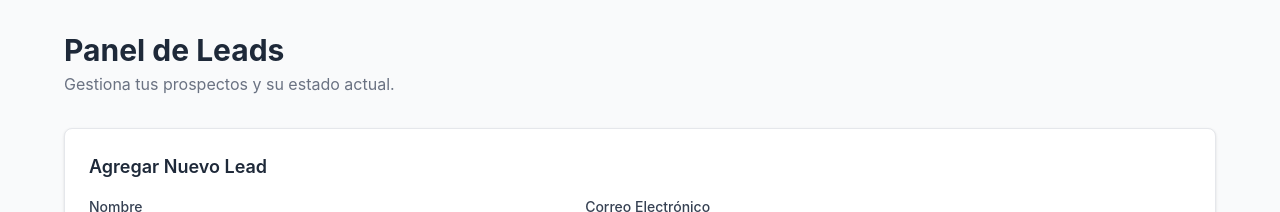
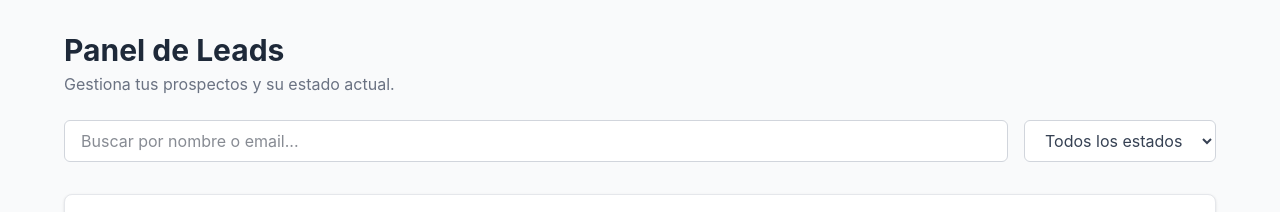
Before and after one commit to luisjcm/crm-frontend, a React (Vite) app: page / in a window 1280 px wide. Shown: the top 212 px of the page. Built offline with nearby package versions, Linux system fonts and the light colour scheme; no server answers.

Commit message:
feat: implementar barra de busqueda y filtros por estado (Closes #8)

```diff
--- a/src/pages/Dashboard.jsx
+++ b/src/pages/Dashboard.jsx
@@ -7,7 +7,9 @@ const Dashboard = () => {
   const [leads, setLeads] = useState([]);
   const [loading, setLoading] = useState(true);
 
-  // 🚀 2. Nuevos estados para el modal
+  const [searchTerm, setSearchTerm] = useState('');
+  const [statusFilter, setStatusFilter] = useState('todos');
+
   const [isModalOpen, setIsModalOpen] = useState(false);
   const [leadToDelete, setLeadToDelete] = useState(null);
 
@@ -60,6 +62,14 @@ const Dashboard = () => {
     }
   };
 
+  // 🚀 LÓGICA DE FILTRADO (Esto sucede antes del map)
+  const filteredLeads = leads.filter(lead => {
+    const matchesSearch = lead.nombre.toLowerCase().includes(searchTerm.toLowerCase()) ||
+                          lead.email.toLowerCase().includes(searchTerm.toLowerCase());
+    const matchesStatus = statusFilter === 'todos' || lead.estado === statusFilter;
+    return matchesSearch && matchesStatus;
+  });
+
   return (
     <div className="min-h-screen bg-gray-50 dark:bg-gray-900 p-8 transition-colors duration-200">
       <div className="mx-auto max-w-6xl">
@@ -67,6 +77,27 @@ const Dashboard = () => {
         <header className="mb-8">
           <h1 className="text-3xl font-bold text-gray-800 dark:text-gray-100">Panel de Leads</h1>
           <p className="text-gray-500 dark:text-gray-400 mt-1">Gestiona tus prospectos y su estado actual.</p>
+
+        {/* 🚀 BARRA DE BÚSQUEDA Y FILTROS */}
+          <div className="flex flex-col md:flex-row gap-4 mt-6">
+            <input
+              type="text"
+              placeholder="Buscar por nombre o email..."
+              value={searchTerm}
+              onChange={(e) => setSearchTerm(e.target.value)}
+              className="flex-1 px-4 py-2 border border-gray-300 dark:border-gray-700 bg-white dark:bg-gray-800 rounded-md text-gray-900 dark:text-gray-100 outline-none focus:ring-2 focus:ring-blue-500 transition-colors"
+            />
+            <select
+              value={statusFilter}
+              onChange={(e) => setStatusFilter(e.target.value)}
+              className="px-4 py-2 border border-gray-300 dark:border-gray-700 bg-white dark:bg-gray-800 rounded-md text-gray-700 dark:text-gray-200 outline-none focus:ring-2 focus:ring-blue-500 transition-colors"
+            >
+              <option value="todos">Todos los estados</option>
+              <option value="nuevo">Nuevo</option>
+              <option value="contactado">Contactado</option>
+              <option value="cerrado">Cerrado</option>
+            </select>
+          </div>
         </header>
 
         <LeadForm onLeadAdded={fetchLeads} />
@@ -94,7 +125,7 @@ const Dashboard = () => {
                     </td>
                   </tr>
                 ) : (
-                  leads.map((lead) => (
+                  filteredLeads.map((lead) => (
                     <tr key={lead.id} className="hover:bg-gray-50 dark:hover:bg-gray-700/50 transition-colors">
                       <td className="px-6 py-4 whitespace-nowrap text-sm font-medium text-gray-900 dark:text-gray-100">{lead.nombre}</td>
                       <td className="px-6 py-4 whitespace-nowrap text-sm text-gray-500 dark:text-gray-400">{lead.email}</td>
```
